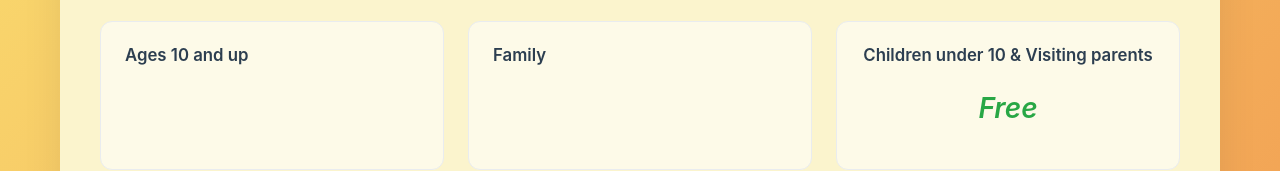
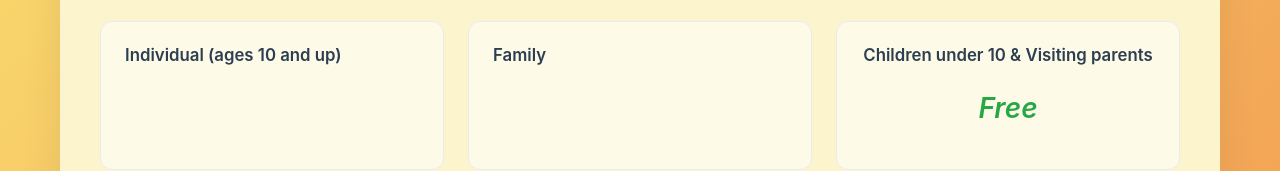
Before and after one commit to saurabhmitra/sonartorinj-dev, a plain HTML site: page tickets.html in a window 1280 px wide. Shown: the part 443-614 px from the top of the page. Drawn offline with Linux system fonts and the light colour scheme.

Commit message:
Rename Ages 10 and up to Individual (ages 10 and up)
Co-Authored-By: Claude Opus 4.7 (1M context) <noreply@anthropic.com>

```diff
--- a/tickets.html
+++ b/tickets.html
@@ -45,7 +45,7 @@
                     <p class="ticket-event-meta">June 14, 2026 • Mercer County Park, Princeton, NJ</p>
                     <div class="ticket-tier-columns">
                         <div class="ticket-tier-column ticket-tier-column--paid">
-                            <h4 class="ticket-column-heading">Ages 10 and up</h4>
+                            <h4 class="ticket-column-heading">Individual (ages 10 and up)</h4>
                             <div class="ticket-stripe-wrap">
                                 <stripe-buy-button buy-button-id="buy_btn_1TIYyR2LvfvvUdNtIYYWQUaC"
                                     publishable-key="pk_live_51Pi2QQ2LvfvvUdNtuoq7epwTvUNIxekUDNhbQPzqoLpmWOWS1LD2d2mEWQvQs9GkeSHiIvJEhy4GVv7e3PgdWYPq0066ju3xbv">
```
